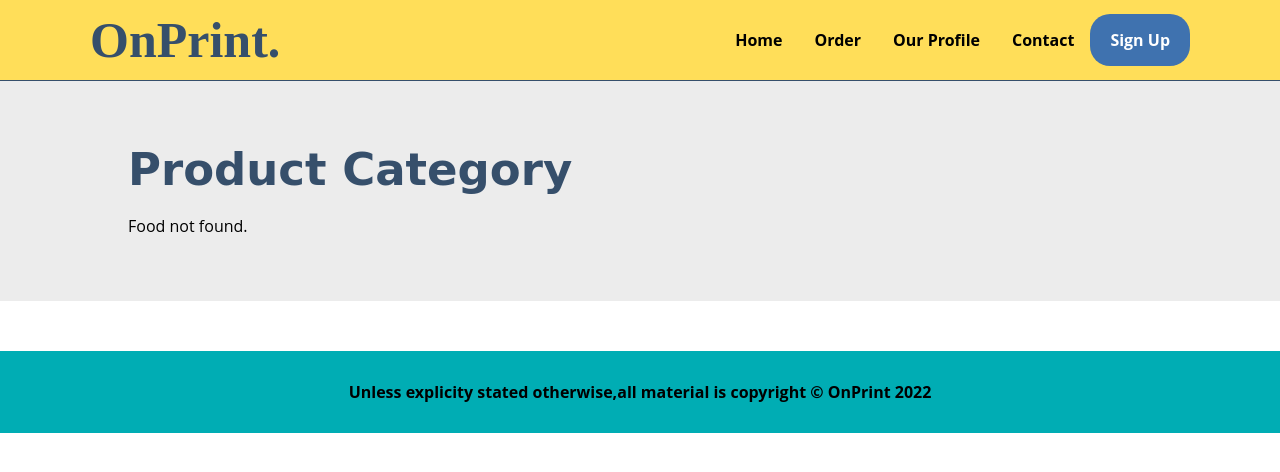
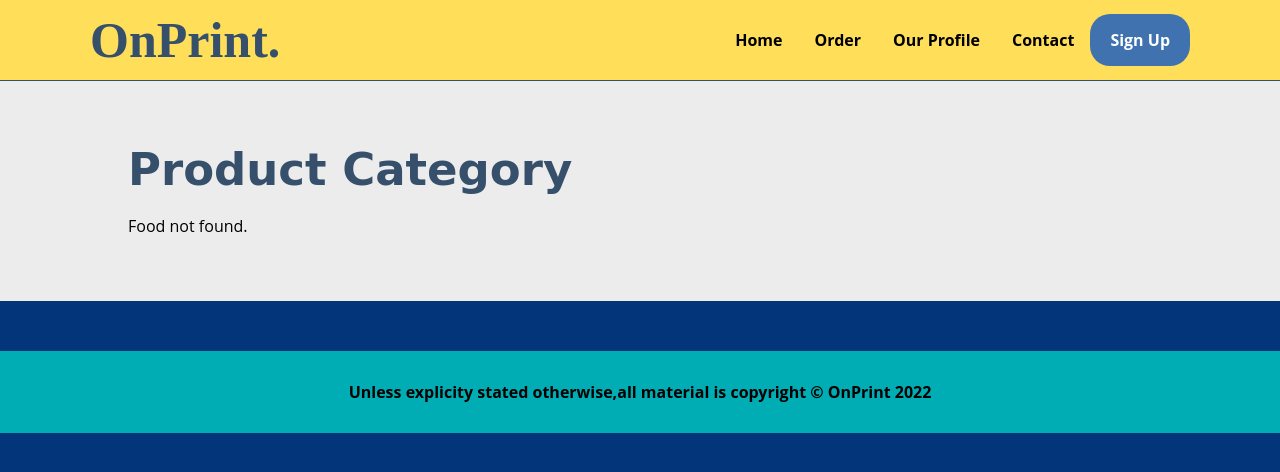
Before and after one commit to nfasss/OnPrint, a PHP site: page /OnPrint/product.php in a window 1280 px wide. Shown: the top 472 px of the page. Run offline with PHP 8.4, Linux system fonts and the light colour scheme; data that the repository does not hold is empty.

Commit message:
Update style.css

```diff
--- a/Function/Style/style.css
+++ b/Function/Style/style.css
@@ -8,6 +8,7 @@ body {
     margin: 0px;
     padding: 0px;
     font-family: 'Open Sans',sans-serif;
+     background-color: #023579;
 }
 .main {
     -ms-flex: 100%; /* IE10 */
```
